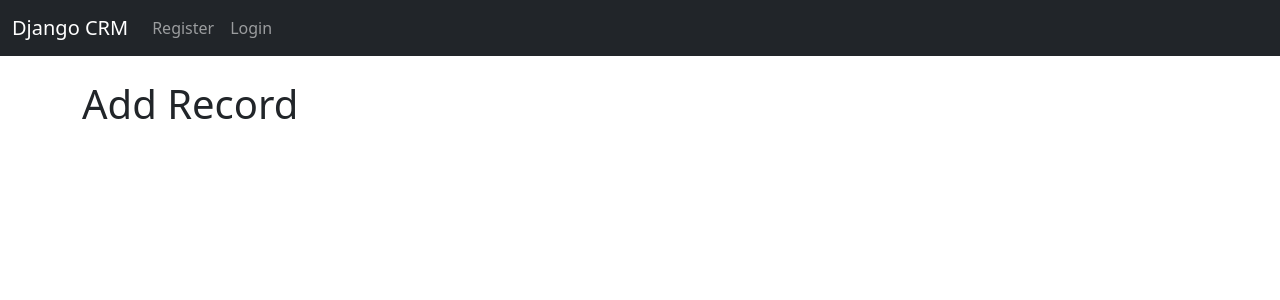
After one commit to Malzoo2/Django-CRM, a Django app: page /add_record in a window 1280 px wide. The commit adds this page. Shown: the top 300 px of the page. Run offline with Django 5.2, Linux system fonts and the light colour scheme.

Commit message:
add record and delete functions

```diff
--- /dev/null
+++ b/website/templates/add_record.html
@@ -0,0 +1,6 @@
+{% extends 'base.html' %}
+{% block content %}
+
+<h1>Add Record</h1>
+
+{% endblock %}
--- a/website/templates/home.html
+++ b/website/templates/home.html
@@ -29,7 +29,7 @@
                 <td>{{record.city}}</td>
                 <td>{{record.state}}</td>
                 <td>{{record.zipcode}}</td>
-                <td>{{record.id}}</td>
+                <td><a href="{% url 'record' record.id %}">{{record.id}}</a></td>
               </tr>
               {% endfor  %}
             {% endif  %}
--- a/website/urls.py
+++ b/website/urls.py
@@ -6,4 +6,8 @@ urlpatterns = [
     path('', views.home, name='home'),
     path('logout/', views.logout_user, name='logout'),
     path('register/', views.register_user, name='register'),
+    path('record/<int:pk>', views.record_user, name='record'),
+    path('delete_record/<int:pk>', views.delete_user, name='delete_record'),
+    path('add_record', views.add_record, name='add_record'),
+
 ]
--- a/website/views.py
+++ b/website/views.py
@@ -46,3 +46,32 @@ def register_user(request):
             return render(request, 'register.html',{'form':form})
 
         return render(request, 'register.html',{'form':form})
+
+def record_user(request, pk):
+     if request.user.is_authenticated :
+        customer_record = Record.objects.get(id=pk)
+        return render(request, 'record.html',{'record':customer_record})
+     else :
+        messages.success(request, "You have to login first to access this page ...")
+        return redirect('home')
+
+def delete_user(request, pk):
+    if request.user.is_authenticated :
+        delete_record = Record.objects.get(id=pk)
+        delete_record.delete()
+        messages.success(request, "Record Have been Deleted Successfully ...")
+
+    else :
+        messages.success(request, "You have to login first to access this page ...")
+
+    return redirect('home')
+
+def add_record(request):
+        if request.method == 'POST':
+
+                  messages.success(request, "You have been successfully registered")
+                  return redirect('home')
+        else:
+            return render(request, 'add_record.html',{})
+
+        return render(request, 'register.html',{'form':form})
```
Also changed, not shown: website/templates/record.html (added, +25 -0 lines).
